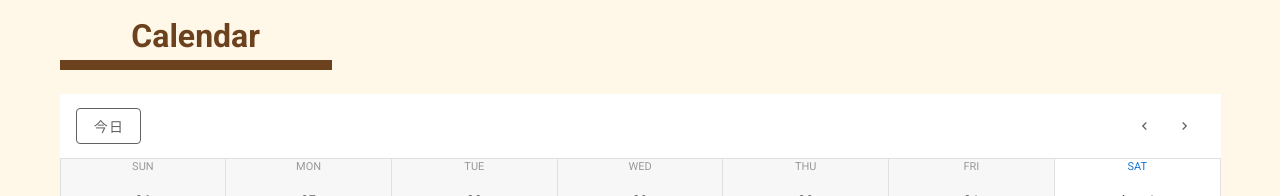
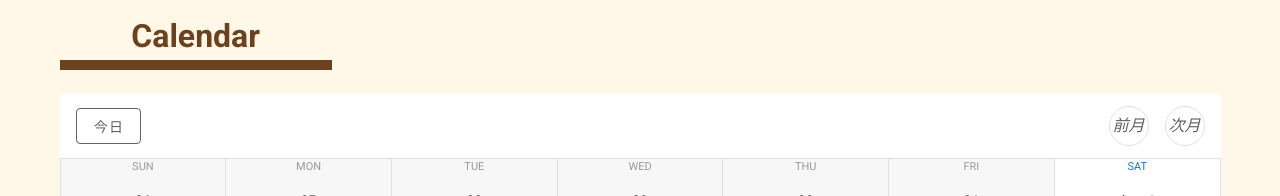
Before and after one commit to KK56ken/HackU_2020_vol.2_sysken, a Vue app in the folder raise_todo/: page /calendar in a window 1280 px wide. Shown: the top 196 px of the page. Built offline with nearby package versions, Linux system fonts and the light colour scheme.

Commit message:
カレンダーのボタンを変更

```diff
--- a/raise_todo/src/pages/Calendar.vue
+++ b/raise_todo/src/pages/Calendar.vue
@@ -16,12 +16,15 @@
             <v-toolbar flat color="white">
               <v-btn outlined class="mr-4" color="grey darken-2" @click="setToday">今日</v-btn>
               <v-spacer></v-spacer>
-              <v-btn fab text small color="grey darken-2" @click="prev">
-                <v-icon small>mdi-chevron-left</v-icon>
+
+              <v-btn outlined class="ma-4" fab text small color="grey darken-2" @click="prev">
+                <v-icon small>前月</v-icon>
               </v-btn>
-              <v-btn fab text small color="grey darken-2" @click="next">
-                <v-icon small>mdi-chevron-right</v-icon>
+
+              <v-btn outlined fab text small color="grey darken-2" @click="next">
+                <v-icon small>次月</v-icon>
               </v-btn>
+
               <!-- <v-toolbar-title v-if="$refs.calendar">
                 {{ $refs.calendar.title }}
               </v-toolbar-title>
```
